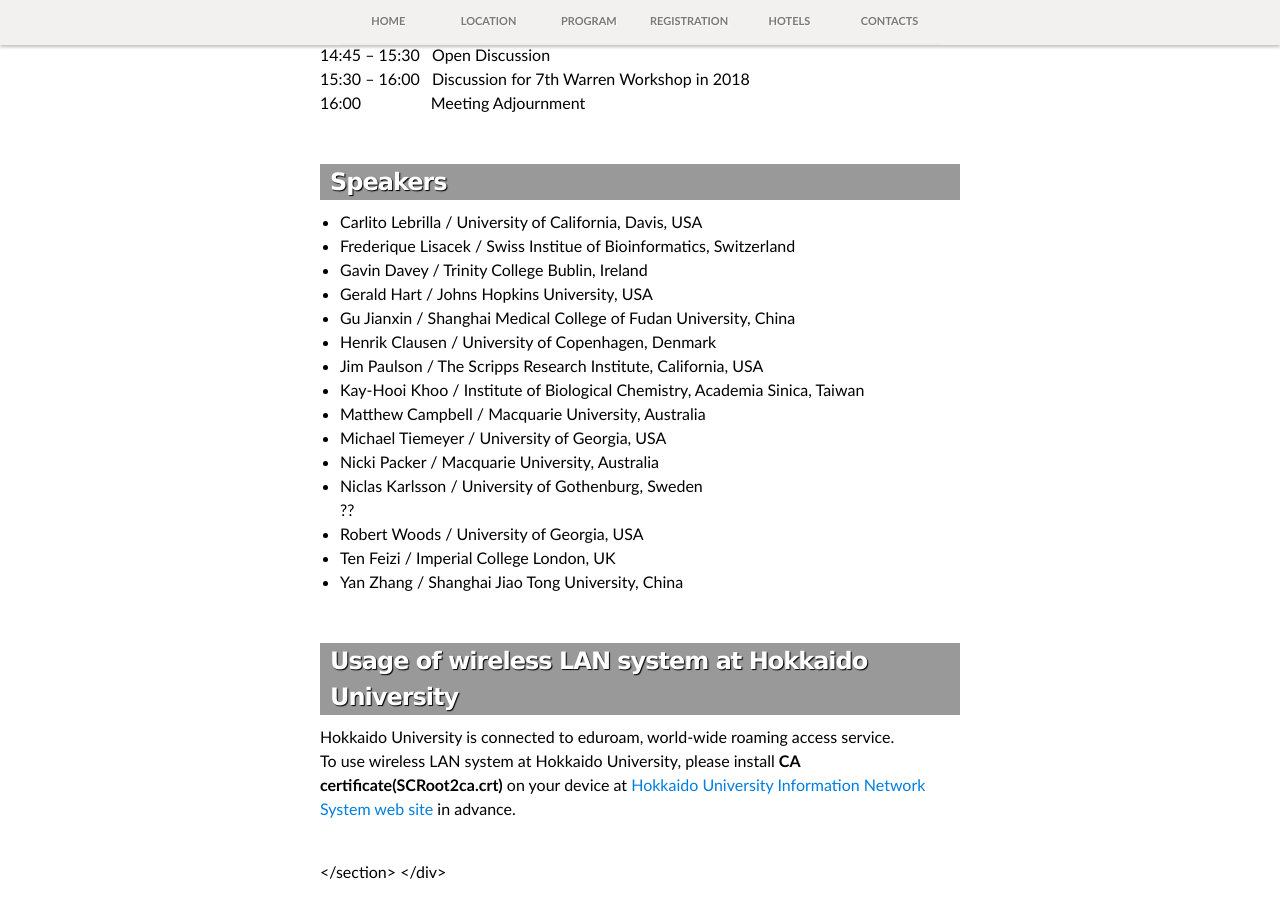
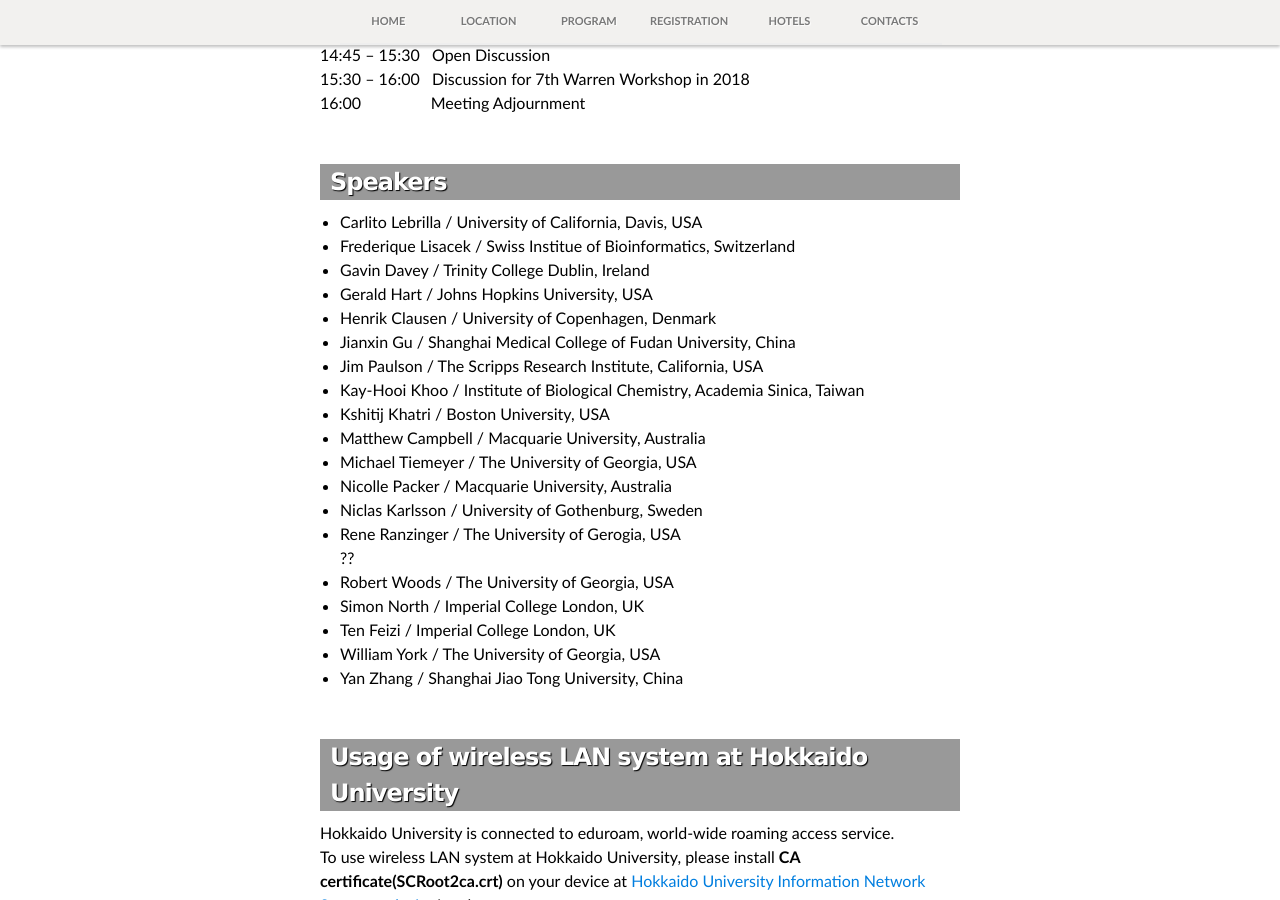
Before and after one commit to yamazakiM/test_warren2016, a Jekyll site: the page built from program/index.md, in a window 1280 px wide and 900 px high, scrolled down 2527 px. Built offline with Jekyll 4.4.1, drawn with Linux system fonts in a browser that asks for light colours; nearby versions of some CDN libraries; library files that are not in the unit come from our copies.

Commit message:
Update index.md

```diff
--- a/program/index.md
+++ b/program/index.md
@@ -102,19 +102,23 @@
 <ul>
 <li>Carlito Lebrilla / University of California, Davis, USA</li>
 <li>Frederique Lisacek / Swiss Institue of Bioinformatics, Switzerland</li>
-<li>Gavin Davey / Trinity College Bublin, Ireland</li>
+<li>Gavin Davey / Trinity College Dublin, Ireland</li>
 <li>Gerald Hart / Johns Hopkins University, USA</li>
-<li>Gu Jianxin / Shanghai Medical College of Fudan University, China</li>
 <li>Henrik Clausen / University of Copenhagen, Denmark</li>
+<li>Jianxin Gu / Shanghai Medical College of Fudan University, China</li>
 <li>Jim Paulson / The Scripps Research Institute, California, USA</li>
 <li>Kay-Hooi Khoo / Institute of Biological Chemistry, Academia Sinica, Taiwan  </li>
+<li>Kshitij Khatri / Boston University, USA </li>
 <li>Matthew Campbell / Macquarie University, Australia</li>
-<li>Michael Tiemeyer / University of Georgia, USA </li>
-<li>Nicki Packer /  Macquarie University, Australia</li>
-<li>Niclas Karlsson / University of Gothenburg, Sweden </li>
-??<li>Robert Woods / University of Georgia, USA</li>
+<li>Michael Tiemeyer / The University of Georgia, USA</li>
+<li>Nicolle Packer /  Macquarie University, Australia</li>
+<li>Niclas Karlsson / University of Gothenburg, Sweden</li>
+<li>Rene Ranzinger / The University of Gerogia, USA</li>
+??<li>Robert Woods / The University of Georgia, USA</li>
+<li>Simon North /  Imperial College London, UK</li>
 <li>Ten Feizi /  Imperial College London, UK</li>
-<li>Yan Zhang  / Shanghai Jiao Tong University,  China </li>
+<li>William York /  The University of Georgia, USA</li>
+<li>Yan Zhang  / Shanghai Jiao Tong University, China </li>
 </ul>
 <br>
 
```
